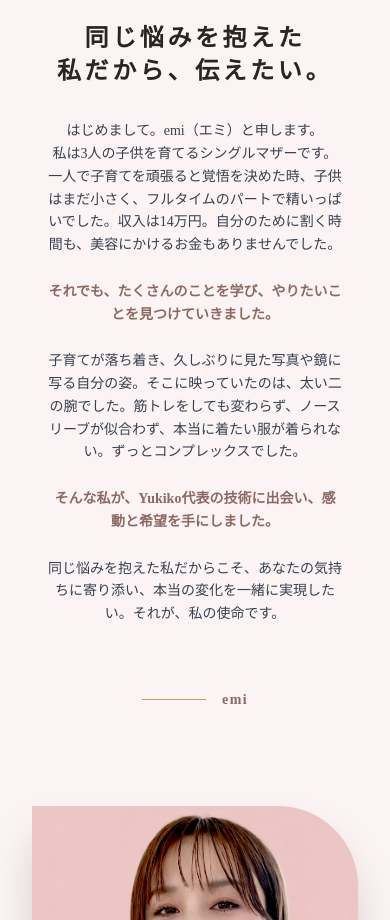
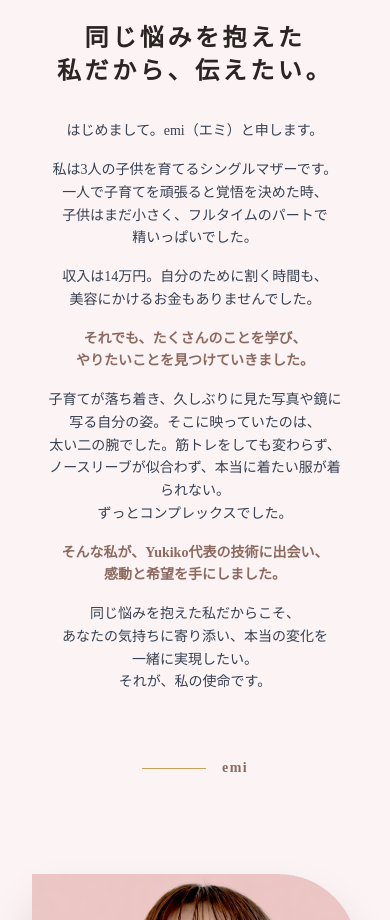
Before and after one commit to nino-0813/FUKUOKA, a React (Vite) app: page / in a window 390 px wide. Shown: the part 2460-3380 px from the top of the page. Built offline with nearby package versions, Linux system fonts and the light colour scheme; a web font is replaced by a local one.

Commit message:
Update: FukuokaExperienceのスマホ表示テキストを改行・行間調整、太字化

```diff
--- a/components/FukuokaExperience.tsx
+++ b/components/FukuokaExperience.tsx
@@ -60,7 +60,44 @@ const FukuokaExperience: React.FC = () => {
         <h3 className="serif-title text-2xl md:text-5xl font-bold leading-snug mb-8 md:mb-0">
           同じ悩みを抱えた<br />私だから、伝えたい。
         </h3>
-        <div className="space-y-6 md:space-y-6 text-sm md:text-lg leading-relaxed md:leading-[2.2] text-gray-700 text-center px-4 md:px-0">
+        <div className="space-y-4 md:space-y-6 text-sm md:text-lg leading-relaxed md:leading-[2.2] text-gray-700 text-center px-4 md:px-0">
+          <div className="md:hidden">
+            <p className="mb-4 font-medium">
+              はじめまして。emi（エミ）と申します。
+            </p>
+            <p className="mb-4 font-medium">
+              私は3人の子供を育てるシングルマザーです。<br />
+              一人で子育てを頑張ると覚悟を決めた時、<br />
+              子供はまだ小さく、フルタイムのパートで<br />
+              精いっぱいでした。
+            </p>
+            <p className="mb-4 font-medium">
+              収入は14万円。自分のために割く時間も、<br />
+              美容にかけるお金もありませんでした。
+            </p>
+            <p className="text-[#8c6a60] font-bold mb-4">
+              それでも、たくさんのことを学び、<br />
+              やりたいことを見つけていきました。
+            </p>
+            <p className="mb-4 font-medium">
+              子育てが落ち着き、久しぶりに見た写真や鏡に<br />
+              写る自分の姿。そこに映っていたのは、<br />
+              太い二の腕でした。筋トレをしても変わらず、<br />
+              ノースリーブが似合わず、本当に着たい服が着られない。<br />
+              ずっとコンプレックスでした。
+            </p>
+            <p className="text-[#8c6a60] font-bold mb-4">
+              そんな私が、Yukiko代表の技術に出会い、<br />
+              感動と希望を手にしました。
+            </p>
+            <p className="font-medium">
+              同じ悩みを抱えた私だからこそ、<br />
+              あなたの気持ちに寄り添い、本当の変化を<br />
+              一緒に実現したい。<br />
+              それが、私の使命です。
+            </p>
+          </div>
+          <div className="hidden md:block">
             <p>
               はじめまして。emi（エミ）と申します。<br />
               私は3人の子供を育てるシングルマザーです。一人で子育てを頑張ると覚悟を決めた時、子供はまだ小さく、フルタイムのパートで精いっぱいでした。収入は14万円。自分のために割く時間も、美容にかけるお金もありませんでした。
@@ -78,6 +115,7 @@ const FukuokaExperience: React.FC = () => {
               同じ悩みを抱えた私だからこそ、あなたの気持ちに寄り添い、本当の変化を一緒に実現したい。それが、私の使命です。
             </p>
           </div>
+        </div>
         <div className="pt-8 flex items-center justify-center md:justify-start gap-4">
           <div className="w-16 h-px bg-[#c5a059]"></div>
           <p className="text-sm font-bold text-[#8c6a60] tracking-widest">emi</p>
```
Lines whose indentation alone changed are shown as unchanged.
